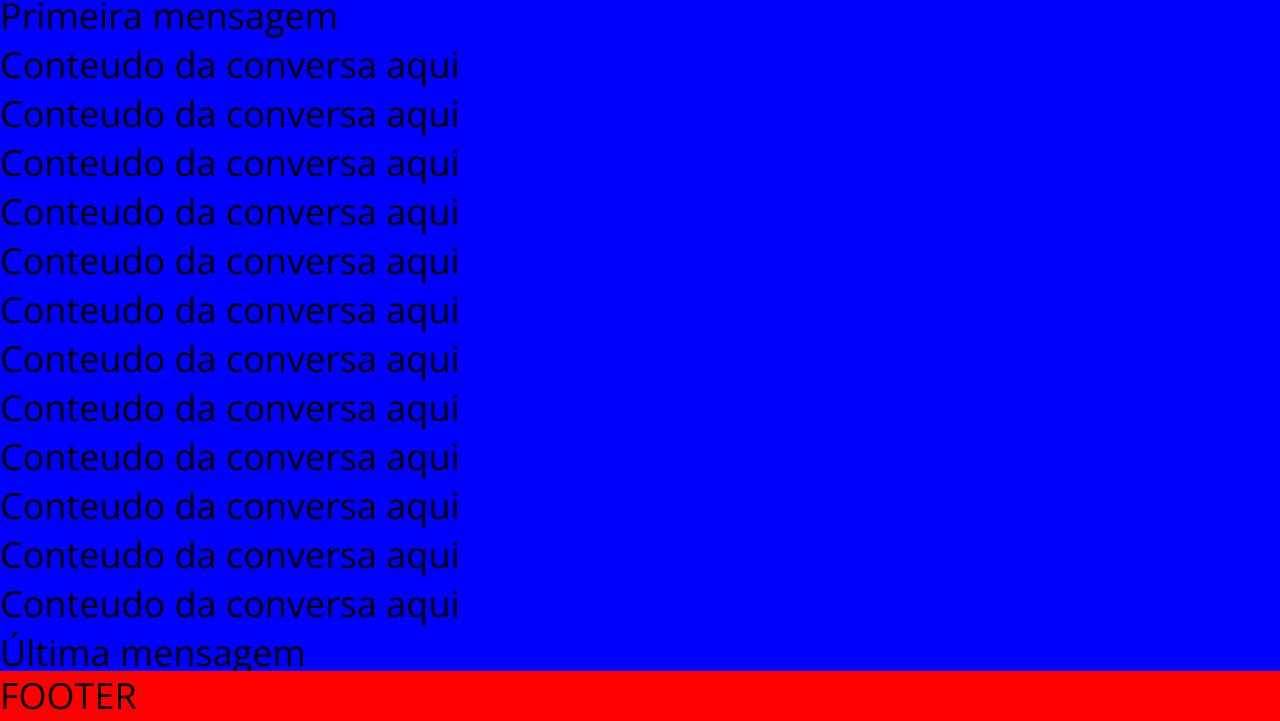
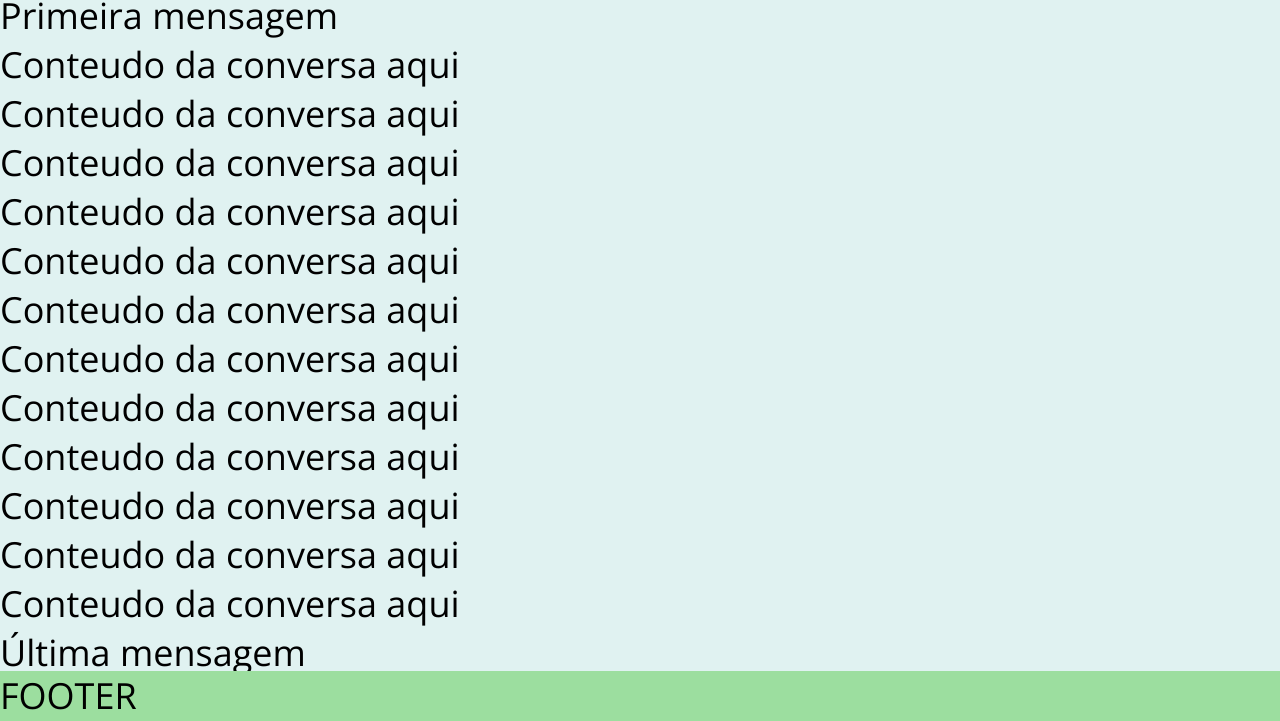
Before and after one commit to WesleiDev/chat-pwa, a website built with webpack: page src/index.html in a window 1280 px wide. Shown: the part 79-800 px from the top of the page. Built offline with nearby package versions, Linux system fonts and the light colour scheme.

Commit message:
Melhorias footer

```diff
--- a/src/talk/style.scss
+++ b/src/talk/style.scss
@@ -1,5 +1,5 @@
 #talk{
-    background: blue;
+    // background: blue;
     overflow: auto;
     height :100%;
 }
--- a/src/template/_footer.scss
+++ b/src/template/_footer.scss
@@ -1,7 +1,7 @@
 #footer{
     height: 50px;
     width: 100%;
-    background-color: red;
+    background-color: #9CDE9F;
     margin-bottom: 0px;
     display: flex;
 
```
